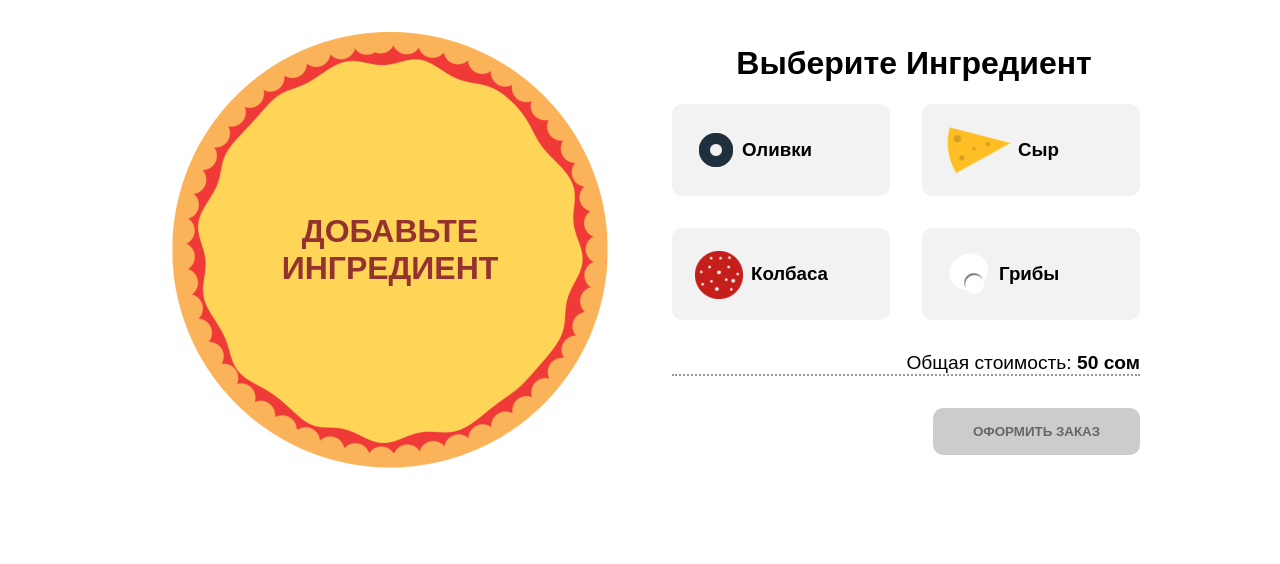
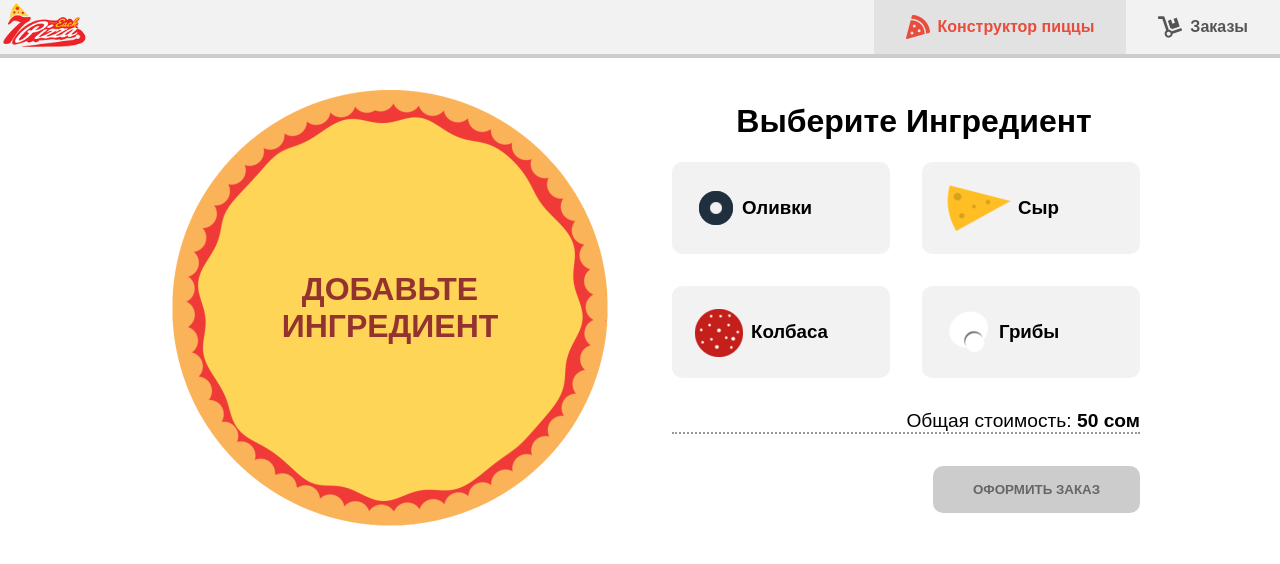
Before and after one commit to Commondore/pizza-ts-24, a React (Vite) app: page / in a window 1280 px wide. Shown: the top 564 px of the page. Built offline with nearby package versions, Linux system fonts and the light colour scheme.

Commit message:
add orders

```diff
--- a/package.json
+++ b/package.json
@@ -14,6 +14,7 @@
     "ky": "^1.2.0",
     "react": "^18.2.0",
     "react-dom": "^18.2.0",
+    "react-icons": "^5.0.1",
     "react-router-dom": "^6.22.0"
   },
   "devDependencies": {
--- a/src/App.tsx
+++ b/src/App.tsx
@@ -1,5 +1,7 @@
+import Layout from "@components/Layout/Layout";
 import CheckoutPage from "@pages/checkout/CheckoutPage";
 import ContactDataPage from "@pages/checkout/ContactDataPage";
+import OrdersPage from "@pages/OrdersPage";
 import PizzaPage from "@pages/PizzaPage";
 import { Routes, Route } from "react-router-dom";
 
@@ -7,12 +9,18 @@ function App() {
   return (
     <>
       <Routes>
-        <Route path="/" element={<PizzaPage />} />
-        <Route path="/checkout" element={<CheckoutPage />}>
+        <Route element={<Layout />}>
+          <Route path="/" element={<PizzaPage />} />
           <Route
-            path="contact-data"
-            element={<ContactDataPage />}
-          />
+            path="/checkout"
+            element={<CheckoutPage />}
+          >
+            <Route
+              path="contact-data"
+              element={<ContactDataPage />}
+            />
+          </Route>
+          <Route path="/orders" element={<OrdersPage />} />
         </Route>
 
         <Route path="*" element={<h1>Not Found</h1>} />
--- a/src/api/request.ts
+++ b/src/api/request.ts
@@ -1,3 +1,4 @@
+import { IOrders } from "@interfaces/orders";
 import { IOrderRequest } from "@interfaces/request";
 import ky from "ky";
 
@@ -8,3 +9,7 @@ const firebase = ky.create({
 export const postOrder = (order: IOrderRequest) => {
   return firebase.post("orders.json", { json: order });
 };
+
+export const fetchOrders = (): Promise<IOrders> => {
+  return firebase.get("orders.json").json();
+};
--- /dev/null
+++ b/src/components/Layout/Layout.tsx
@@ -0,0 +1,15 @@
+import Navbar from "@components/Layout/Navbar";
+import { Outlet } from "react-router-dom";
+
+const Layout = () => {
+  return (
+    <>
+      <Navbar />
+      <main>
+        <Outlet />
+      </main>
+    </>
+  );
+};
+
+export default Layout;
--- /dev/null
+++ b/src/components/Layout/Logo.tsx
@@ -0,0 +1,16 @@
+import LogoImg from "@assets/logo.png";
+import { Link } from "react-router-dom";
+
+const Logo = () => {
+  return (
+    <Link to={"/"}>
+      <img
+        style={{ height: "50px" }}
+        src={LogoImg}
+        alt="Pizza Shop"
+      />
+    </Link>
+  );
+};
+
+export default Logo;
--- /dev/null
+++ b/src/components/Layout/Navbar.tsx
@@ -0,0 +1,14 @@
+import Logo from "@components/Layout/Logo";
+import styles from "./style.module.css";
+import Navigation from "@components/Layout/Navigation";
+
+const Navbar = () => {
+  return (
+    <header className={styles.navbar}>
+      <Logo />
+      <Navigation />
+    </header>
+  );
+};
+
+export default Navbar;
--- /dev/null
+++ b/src/components/Layout/Navigation.tsx
@@ -0,0 +1,33 @@
+import { FaDolly, FaPizzaSlice } from "react-icons/fa";
+import { NavLink, useLocation } from "react-router-dom";
+import cn from "clsx";
+
+import styles from "./style.module.css";
+
+const Navigation = () => {
+  const { pathname } = useLocation();
+  return (
+    <nav className={styles.nav}>
+      <NavLink
+        to="/"
+        className={cn(styles.link, {
+          [styles.active]: pathname === "/",
+        })}
+      >
+        <FaPizzaSlice />
+        <span>Конструктор пиццы</span>
+      </NavLink>
+      <NavLink
+        to="/orders"
+        className={cn(styles.link, {
+          [styles.active]: pathname === "/orders",
+        })}
+      >
+        <FaDolly />
+        <span>Заказы</span>
+      </NavLink>
+    </nav>
+  );
+};
+
+export default Navigation;
--- /dev/null
+++ b/src/components/Layout/style.module.css
@@ -0,0 +1,43 @@
+.navbar {
+  display: flex;
+  justify-content: space-between;
+  background: #f2f2f2;
+  border-bottom: 4px solid #ccc;
+}
+
+.logo {
+  margin-left: 1rem;
+}
+.image {
+  width: 100%;
+  height: 80px;
+  object-fit: cover;
+}
+
+.nav {
+  display: flex;
+}
+.link {
+  display: inline-flex;
+  align-items: center;
+  padding: 0 2rem;
+  font-weight: bold;
+  color: #555;
+  text-decoration: none;
+}
+.active {
+  display: inline-flex;
+  align-items: center;
+  padding: 0 2rem;
+  font-weight: bold;
+  color: #555;
+  text-decoration: none;
+  background: #e2e2e2;
+  color: #e74c3c;
+}
+.link span {
+  margin-left: 0.5rem;
+}
+.link svg {
+  font-size: 1.5rem;
+}
--- /dev/null
+++ b/src/components/Order/index.tsx
@@ -0,0 +1,13 @@
+import { fetchOrders } from "@api/request";
+import { useEffect } from "react";
+
+const Orders = () => {
+  useEffect(() => {
+    fetchOrders().then((data) => {
+      console.log(data);
+    });
+  }, []);
+  return <div>Orders</div>;
+};
+
+export default Orders;
--- /dev/null
+++ b/src/interfaces/orders.ts
@@ -0,0 +1,9 @@
+import { IOrderRequest } from "@interfaces/request";
+
+export interface IOrder extends IOrderRequest {}
+
+export interface IOrders {
+  [key: UniqID]: IOrder;
+}
+
+export type UniqID = string;
--- /dev/null
+++ b/src/pages/OrdersPage.tsx
@@ -0,0 +1,5 @@
+import Orders from "@components/Order";
+
+const OrdersPage = () => <Orders />;
+
+export default OrdersPage;
```
Also changed, not shown: src/assets/logo.png (added), 1 other file (tests, documents, lock files or other folders).
